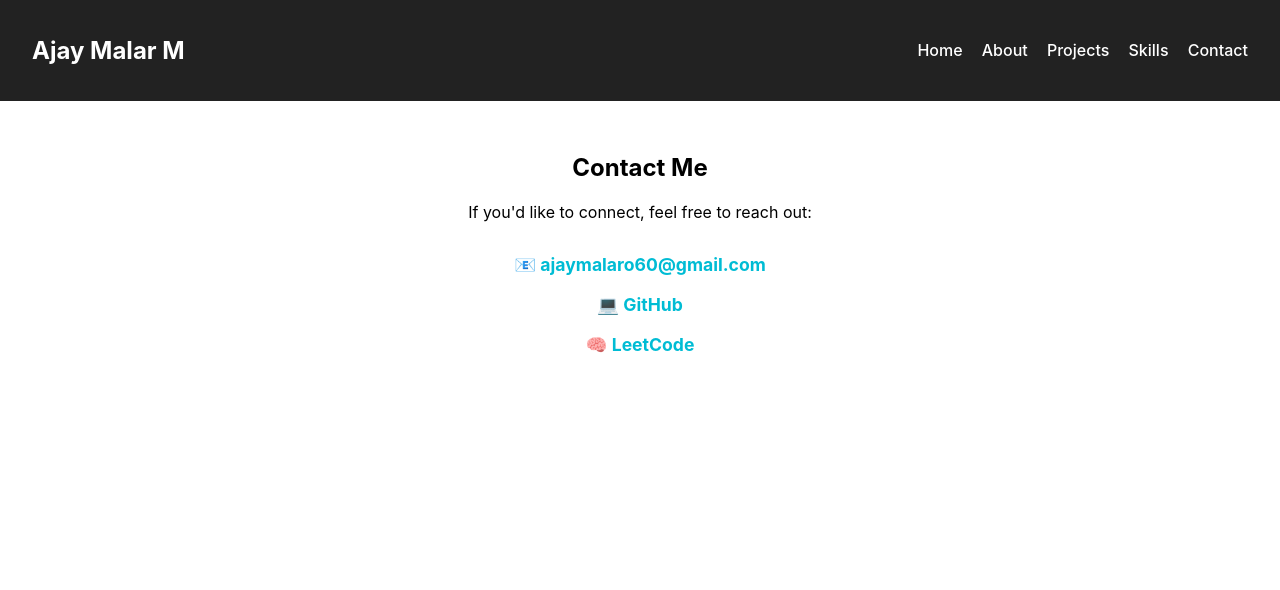
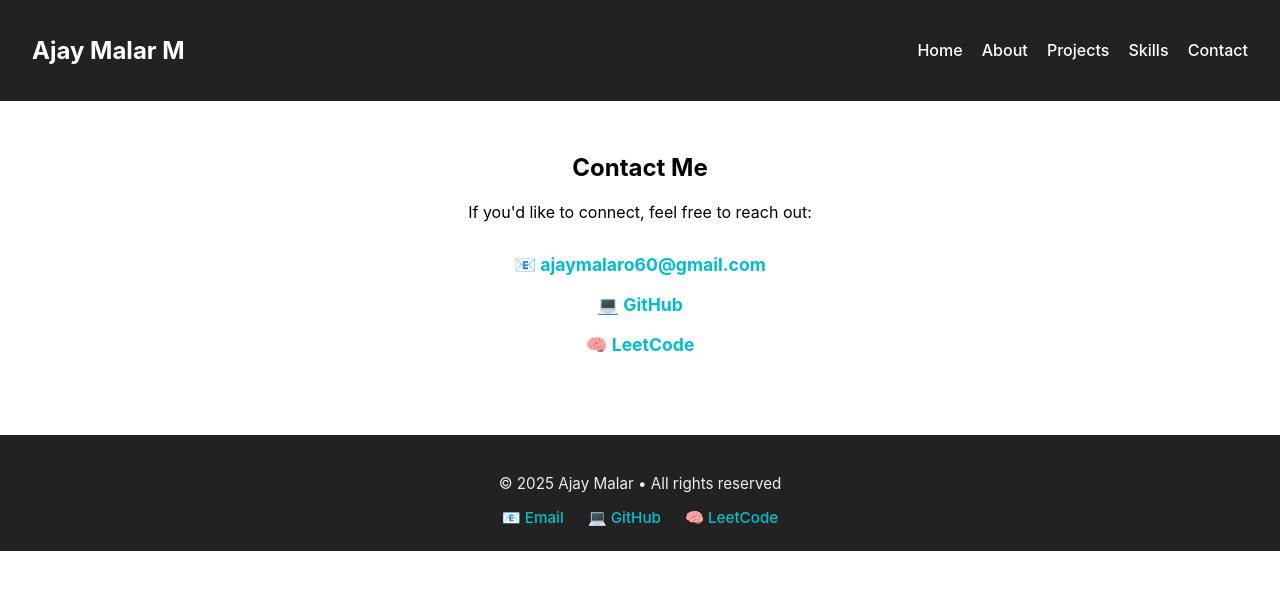
Before and after one commit to ajaymalar/my-portfolio, a React (Create React App) app: page /contact in a window 1280 px wide. Shown: the top 590 px of the page. Built offline with nearby package versions, Linux system fonts and the light colour scheme.

Commit message:
Added footer component

```diff
--- a/src/App.js
+++ b/src/App.js
@@ -5,6 +5,7 @@ import About from './pages/About';
 import Projects from './pages/Projects';
 import Skills from './pages/Skills';
 import Contact from './pages/Contact';
+import Footer from './components/Footer';
 
 function App() {
   return (
@@ -17,6 +18,7 @@ function App() {
         <Route path="/skills" element={<Skills />} />
         <Route path="/contact" element={<Contact />} />
       </Routes>
+      <Footer />
     </>
   );
 }
--- /dev/null
+++ b/src/components/Footer.css
@@ -0,0 +1,27 @@
+.footer {
+  background-color: #222;
+  color: #eee;
+  text-align: center;
+  padding: 1.5rem 1rem;
+  font-size: 0.95rem;
+  margin-top: 3rem;
+}
+
+.footer-links {
+  margin-top: 0.5rem;
+  display: flex;
+  justify-content: center;
+  gap: 1.5rem;
+  flex-wrap: wrap;
+}
+
+.footer-links a {
+  color: #00c2cb;
+  text-decoration: none;
+  font-weight: 500;
+  transition: color 0.3s ease;
+}
+
+.footer-links a:hover {
+  color: #fff;
+}
--- a/src/components/Footer.jsx
+++ b/src/components/Footer.jsx
@@ -0,0 +1,17 @@
+// src/components/Footer.js
+import './Footer.css';
+
+function Footer() {
+  return (
+    <footer className="footer">
+      <p>© {new Date().getFullYear()} Ajay Malar • All rights reserved</p>
+      <div className="footer-links">
+        <a href="mailto:ajaymalaro60@gmail.com">📧 Email</a>
+        <a href="https://github.com/ajaymalar" target="_blank" rel="noreferrer">💻 GitHub</a>
+        <a href="https://leetcode.com/u/XSsbq1HWHn/" target="_blank" rel="noreferrer">🧠 LeetCode</a>
+      </div>
+    </footer>
+  );
+}
+
+export default Footer;
```
